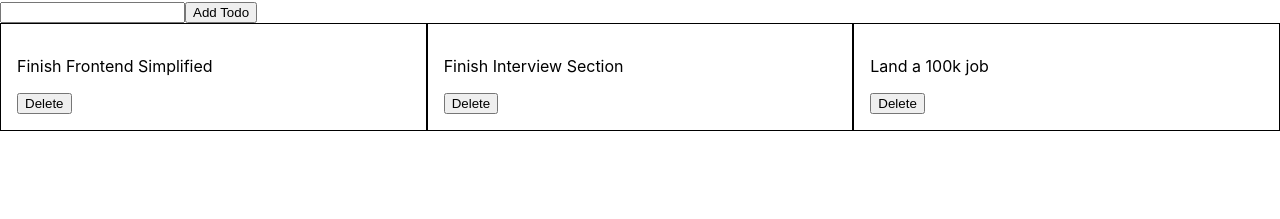
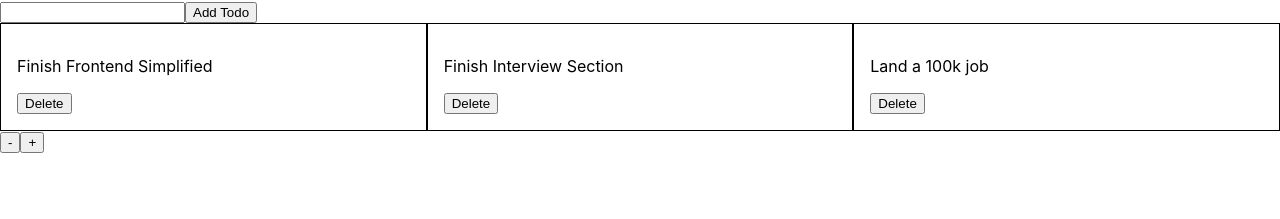
Before and after one commit to Morgan123321/React-crash-course, a React (Create React App) app: page / in a window 1280 px wide. Shown: the part 81-300 px from the top of the page. Built offline with nearby package versions, Linux system fonts and the light colour scheme.

Commit message:
useState

```diff
--- a/src/App.jsx
+++ b/src/App.jsx
@@ -28,6 +28,7 @@ paragraph="Finish every interview question in the next six weeks."/>
 paragraph="Apply to 100 jobs."/>
  </div>
  {showModal && <Modal title="Confirm Delete?"/>}
+ <Counter />
  </div>
   );
 }
--- a/src/components/Counter.jsx
+++ b/src/components/Counter.jsx
@@ -1,15 +1,20 @@
+import React, { useState } from 'react';
+
 function Counter() {
+    const [counter, setCounter] = useState(0)
     function incremenetCounter() {
-    console.log('incrementCounter()')
+    setCounter ((prevCounter)=> prevCounter + 1)
+    setCounter ((prevCounter)=> prevCounter + 1)
     }
 
     function decrementCounter() {
-    console.log('decrementCounter')
+   setCounter ((prevCounter)=> prevCounter -1)
+   setCounter ((prevCounter)=> prevCounter -1)
     }
     return (
         <div>
             <button onClick={decrementCounter}>-</button>
-            {0}
+            {useState}
             <button onClick={incremenetCounter}>+</button>
         </div>
     )
```
